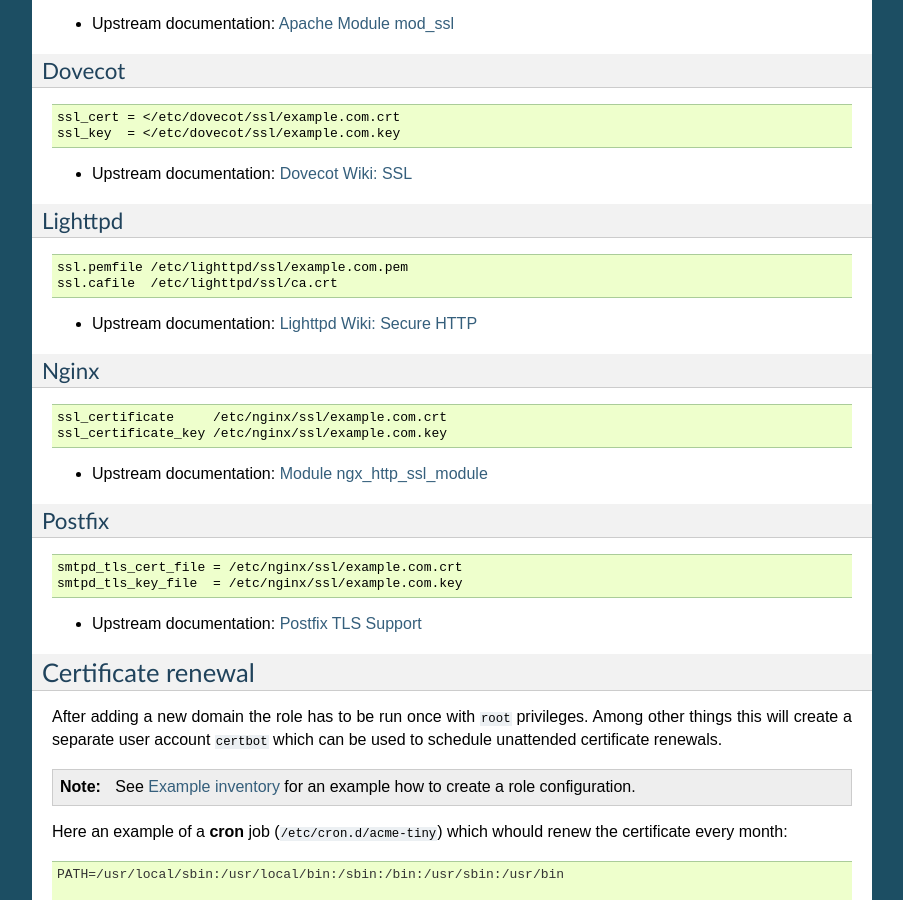
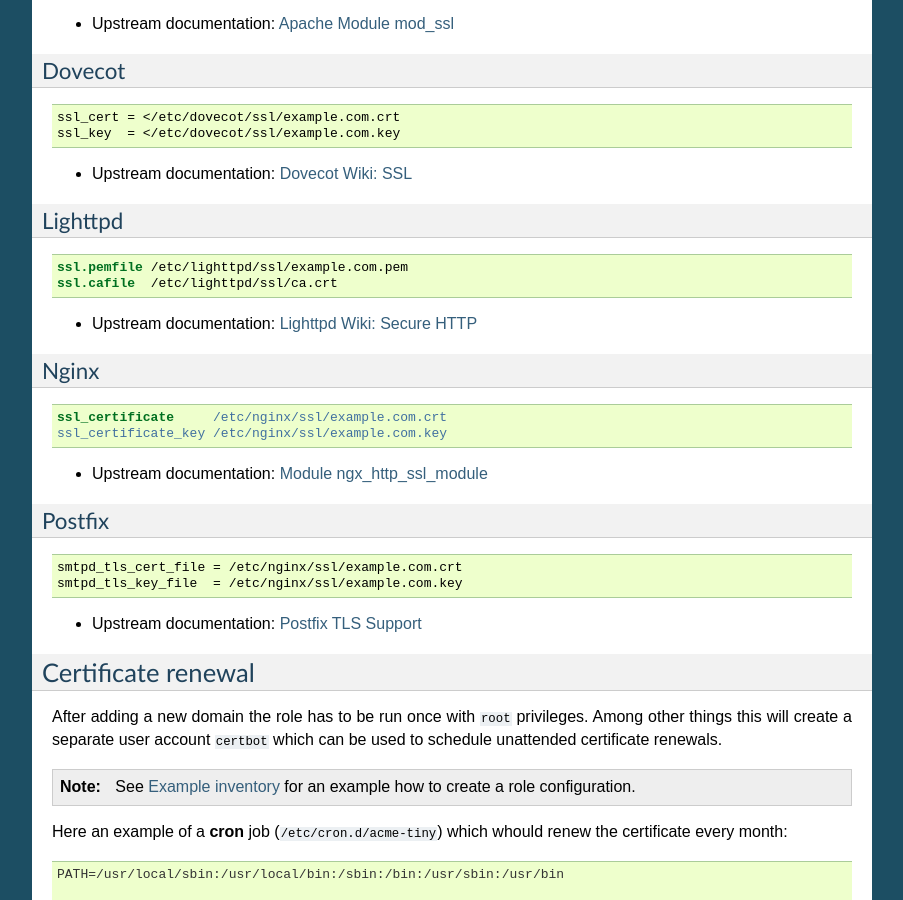
Before and after one commit to ganto/ansible-acme_tiny, a Sphinx documentation site: the page built from docs/system-configuration.rst, in a window 1280 px wide and 900 px high, scrolled down 1091 px. Shown: the whole window, without its empty margins (198-1101 px from the left). Built offline with Sphinx 7.4.7, drawn with Linux system fonts in a browser that asks for light colours; pages that are not in the unit, such as notebooks, are missing from menus.

Commit message:
Fix syntax highlighting for config snippets

```diff
--- a/docs/getting-started.rst
+++ b/docs/getting-started.rst
@@ -64,7 +64,7 @@
 
 **Nginx**
 
-.. code-block:: nginxconf
+.. code-block:: nginx
 
     location /.well-known/acme-challenge {
         alias /var/www/acme-challenges;
@@ -76,7 +76,7 @@
 
 **Lighttpd**
 
-.. code-block:: lighttpdconf
+.. code-block:: lighty
 
     alias.url += (
         "/.well-known/acme-challenge/" => "/var/www/acme-challenges/",
--- a/docs/system-configuration.rst
+++ b/docs/system-configuration.rst
@@ -78,7 +78,7 @@
 Dovecot
 ~~~~~~~
 
-.. code-block:: dovecotconf
+.. code-block:: dovecot
 
     ssl_cert = </etc/dovecot/ssl/example.com.crt
     ssl_key  = </etc/dovecot/ssl/example.com.key
@@ -92,7 +92,7 @@
 Lighttpd
 ~~~~~~~~
 
-.. code-block:: lighttpdconf
+.. code-block:: lighty
 
     ssl.pemfile /etc/lighttpd/ssl/example.com.pem
     ssl.cafile  /etc/lighttpd/ssl/ca.crt
@@ -106,7 +106,7 @@
 Nginx
 ~~~~~
 
-.. code-block:: nginxconf
+.. code-block:: nginx
 
     ssl_certificate     /etc/nginx/ssl/example.com.crt
     ssl_certificate_key /etc/nginx/ssl/example.com.key
@@ -120,7 +120,7 @@
 Postfix
 ~~~~~~~
 
-.. code-block:: postfixconf
+.. code-block:: postfix
 
     smtpd_tls_cert_file = /etc/nginx/ssl/example.com.crt
     smtpd_tls_key_file  = /etc/nginx/ssl/example.com.key
```
